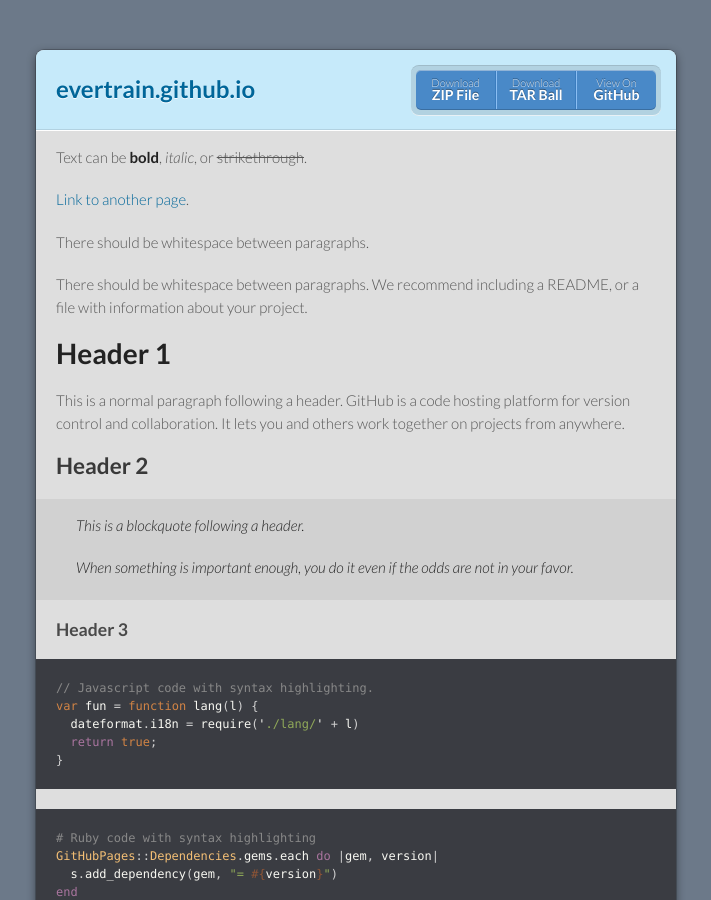
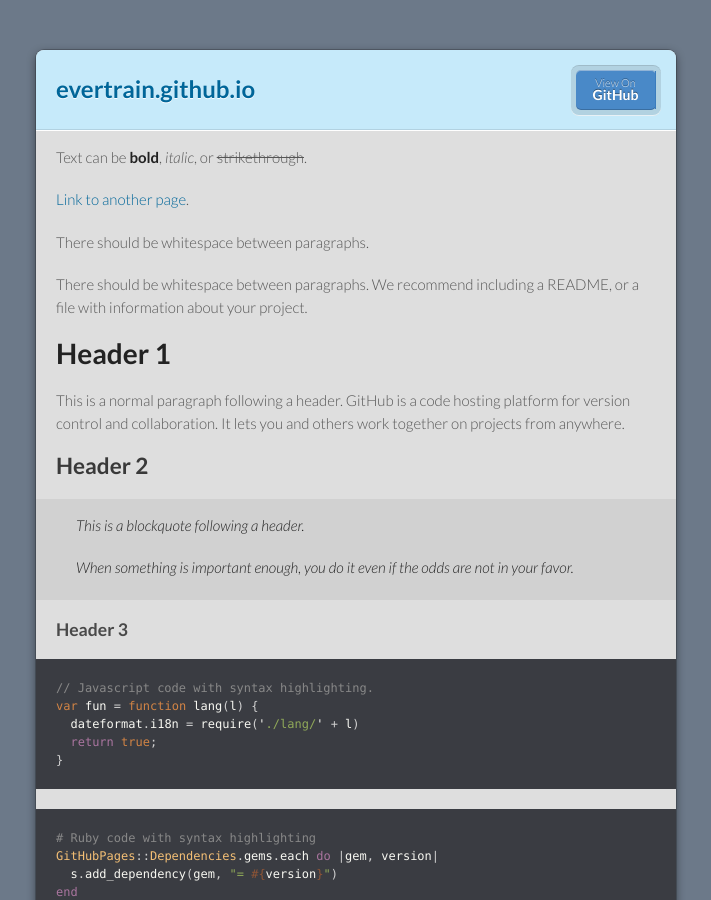
Before and after one commit to evertrain/evertrain.github.io, a Jekyll site: the page built from index.md, in a window 1280 px wide and 900 px high. Shown: the whole window, without its empty margins (284-995 px from the left). Built offline with Jekyll 4.4.1, drawn with Linux system fonts in a browser that asks for light colours; the repository's description, which GitHub fills in, is left out.

Commit message:
remove download

```diff
--- a/_config.yml
+++ b/_config.yml
@@ -1,4 +1,3 @@
 description:
-show_downloads: true
 google_analytics:
 domain_name: tech.evertrain.cn
--- a/_layouts/default.html
+++ b/_layouts/default.html
@@ -18,11 +18,11 @@
   <body>
     <div class="wrapper">
       <header {% unless site.description or site.github.project_tagline %} class="without-description" {% endunless %}>
-        <h1>{{ site.title | default: site.domain_name }}</h1>
+        <h1>{{ site.title | site.domain_name }}</h1>
         {% if site.description or site.github.project_tagline %}
           <p>{{ site.description | default: site.github.project_tagline }}</p>
         {% endif %}
-        <p class="view"><a href="{{ site.domain_name }}">View the Project on GitHub <small>{{ github_name }}</small></a></p>
+        <p class="view"><a href="{{ site.github.repository_name }}">View the Project on GitHub <small>{{ github_name }}</small></a></p>
         <ul>
         {% if site.show_downloads %}
           <li><a href="{{ site.github.zip_url }}">Download <strong>ZIP File</strong></a></li>
```
